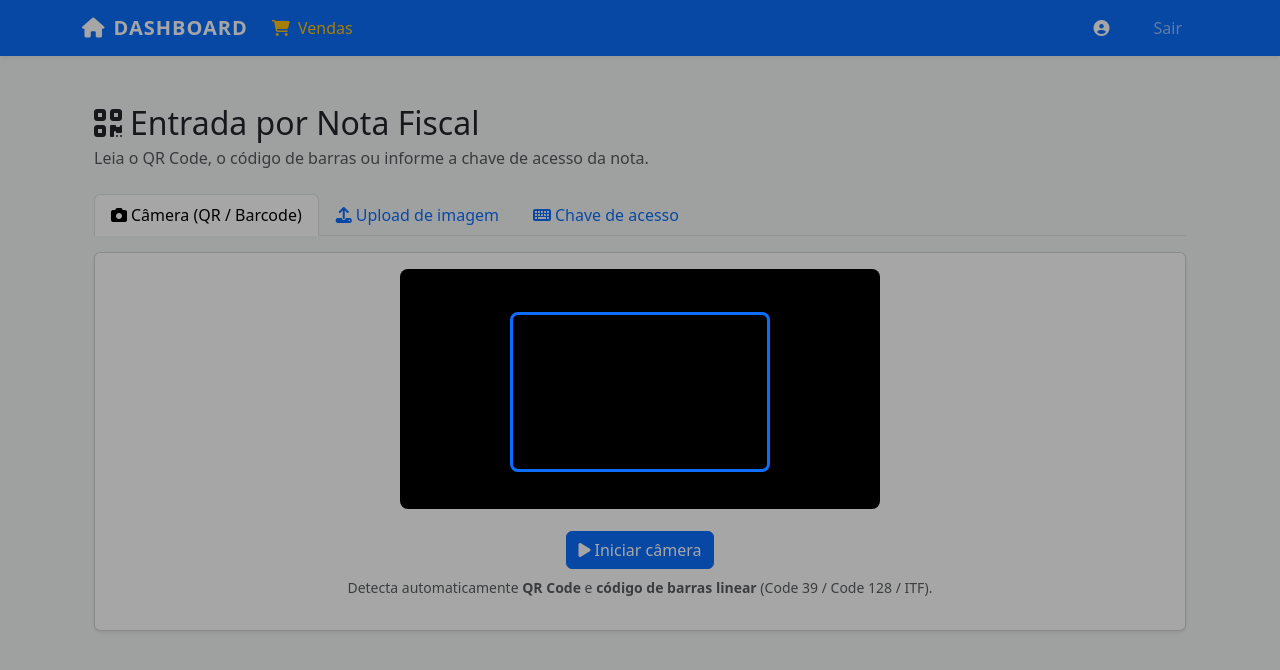
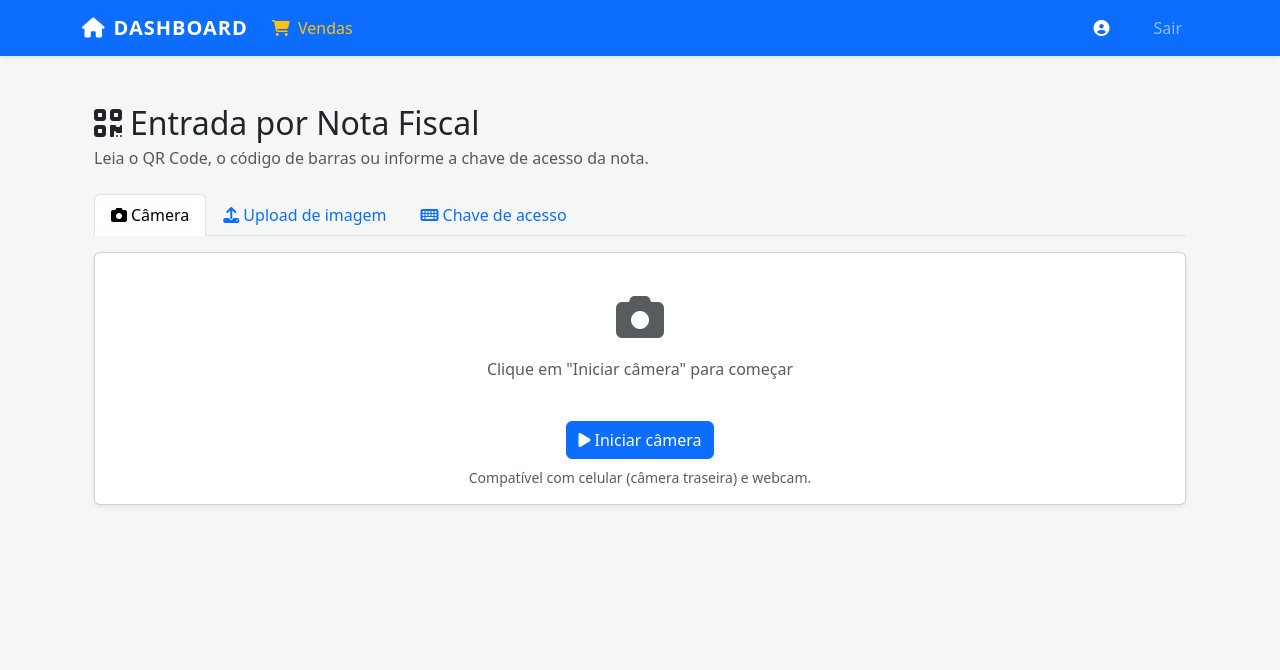
Before and after one commit to gustavosdefreitas/Plataforma-Gestao-Textil-PIV, a FastAPI app: template templates/nfe_scanner.html in a window 1280 px wide. Shown: the top 670 px of the page. Run offline with FastAPI, Linux system fonts and the light colour scheme; the template is opened without the code that fills it, so the values that code supplies are empty; parts of the project's set-up code (start-up, migrations or seed data) failed here and were passed over; some libraries are stand-ins or nearby versions.

Commit message:
fix: scanner NF-e — câmera, QR detection e feedback melhorados
Problemas corrigidos:
- jsQR tentava só 'dontInvert' — agora tenta 3 modos (dontInvert,
  onlyInvert, attemptBoth) para pegar QR em qualquer contraste
- jaLeu impedia re-scan após erro — substituído por jaEnviou com
  reset automático no botão 'Tentar novamente'
- Upload agora tenta 3 modos de inversão + rescala 50% como fallback
- Câmera tenta facingMode environment (traseira) e faz fallback para
  qualquer câmera se bloquear
- Feedback visual de debug mostrando o que está sendo lido
- Mensagem de erro específica quando câmera é bloqueada (HTTPS/permissão)
- ZXing removido (causava erros silenciosos) — câmera foca só no jsQR
  que é mais estável; barcode linear via chave de acesso na aba dedicada
- Botão 'Tentar novamente' reseta estado sem recarregar a página

```diff
--- a/templates/nfe_scanner.html
+++ b/templates/nfe_scanner.html
@@ -6,56 +6,55 @@
   <h2 class="mb-1"><i class="fas fa-qrcode me-2" aria-hidden="true"></i>Entrada por Nota Fiscal</h2>
   <p class="text-muted mb-4">Leia o QR Code, o código de barras ou informe a chave de acesso da nota.</p>
 
-  <!-- Abas -->
   <ul class="nav nav-tabs mb-3" role="tablist">
     <li class="nav-item" role="presentation">
-      <button class="nav-link active" data-bs-toggle="tab" data-bs-target="#tab-camera" type="button" role="tab" aria-selected="true">
-        <i class="fas fa-camera me-1" aria-hidden="true"></i>Câmera (QR / Barcode)
+      <button class="nav-link active" data-bs-toggle="tab" data-bs-target="#tab-camera" type="button" role="tab">
+        <i class="fas fa-camera me-1"></i>Câmera
       </button>
     </li>
     <li class="nav-item" role="presentation">
-      <button class="nav-link" data-bs-toggle="tab" data-bs-target="#tab-upload" type="button" role="tab" aria-selected="false">
-        <i class="fas fa-upload me-1" aria-hidden="true"></i>Upload de imagem
+      <button class="nav-link" data-bs-toggle="tab" data-bs-target="#tab-upload" type="button" role="tab">
+        <i class="fas fa-upload me-1"></i>Upload de imagem
       </button>
     </li>
     <li class="nav-item" role="presentation">
-      <button class="nav-link" data-bs-toggle="tab" data-bs-target="#tab-chave" type="button" role="tab" aria-selected="false">
-        <i class="fas fa-keyboard me-1" aria-hidden="true"></i>Chave de acesso
+      <button class="nav-link" data-bs-toggle="tab" data-bs-target="#tab-chave" type="button" role="tab">
+        <i class="fas fa-keyboard me-1"></i>Chave de acesso
       </button>
     </li>
   </ul>
 
   <div class="tab-content">
 
-    <!-- ABA CÂMERA (QR Code via jsQR + Code 39/128 via ZXing) -->
+    <!-- ABA CÂMERA -->
     <div class="tab-pane fade show active" id="tab-camera" role="tabpanel">
       <div class="card shadow-sm">
         <div class="card-body text-center">
-          <div id="camera-container" style="position:relative; max-width:480px; margin:0 auto;">
-            <video id="preview" style="width:100%; border-radius:8px; background:#000;" playsinline autoplay muted></video>
-            <canvas id="canvas" style="display:none;"></canvas>
-            <!-- Guia visual de enquadramento -->
-            <div style="
-              position:absolute; top:50%; left:50%;
-              transform:translate(-50%,-50%);
-              width:260px; height:160px;
-              border:3px solid #0d6efd;
-              border-radius:8px;
-              box-shadow:0 0 0 9999px rgba(0,0,0,0.35);
-              pointer-events:none;">
-            </div>
+          <video id="preview" style="width:100%; max-width:480px; border-radius:8px; background:#000; display:none;" playsinline autoplay muted></video>
+          <canvas id="canvas" style="display:none;"></canvas>
+
+          <div id="camera-placeholder" class="py-4 text-muted">
+            <i class="fas fa-camera fa-3x mb-3 d-block"></i>
+            Clique em "Iniciar câmera" para começar
           </div>
-          <div class="mt-3 d-flex justify-content-center gap-2">
+
+          <div class="mt-3 d-flex justify-content-center gap-2 flex-wrap">
             <button class="btn btn-primary" id="btn-start-camera" onclick="iniciarCamera()">
-              <i class="fas fa-play me-1" aria-hidden="true"></i>Iniciar câmera
+              <i class="fas fa-play me-1"></i>Iniciar câmera
             </button>
             <button class="btn btn-secondary" id="btn-stop-camera" onclick="pararCamera()" style="display:none;">
-              <i class="fas fa-stop me-1" aria-hidden="true"></i>Parar
+              <i class="fas fa-stop me-1"></i>Parar
             </button>
           </div>
-          <p class="text-muted mt-2 small" id="camera-status">
-            Detecta automaticamente <strong>QR Code</strong> e <strong>código de barras linear</strong> (Code 39 / Code 128 / ITF).
-          </p>
+
+          <div id="camera-status" class="mt-2 small text-muted">
+            Compatível com celular (câmera traseira) e webcam.
+          </div>
+
+          <!-- Debug: mostrar o que a câmera está lendo -->
+          <div id="debug-leitura" class="mt-2 d-none">
+            <span class="badge bg-secondary" id="debug-text">Aguardando leitura...</span>
+          </div>
         </div>
       </div>
     </div>
@@ -64,171 +63,168 @@
     <div class="tab-pane fade" id="tab-upload" role="tabpanel">
       <div class="card shadow-sm">
         <div class="card-body">
+          <p class="text-muted small mb-3">
+            <i class="fas fa-lightbulb me-1 text-warning"></i>
+            <strong>Dica:</strong> Se a câmera não funcionar, tire uma foto da nota pelo celular e faça o upload aqui.
+          </p>
           <label for="upload-input" class="form-label fw-semibold">Selecione a foto da nota fiscal</label>
-          <input class="form-control" type="file" id="upload-input" accept="image/*" onchange="lerCodigoUpload(this)" aria-label="Imagem da nota fiscal">
-          <p class="text-muted mt-2 small">Tenta ler QR Code e código de barras linear. Nenhum arquivo é enviado ao servidor.</p>
+          <input class="form-control" type="file" id="upload-input" accept="image/*" onchange="lerCodigoUpload(this)">
           <canvas id="canvas-upload" style="display:none;"></canvas>
         </div>
       </div>
     </div>
 
-    <!-- ABA CHAVE DE ACESSO (44 dígitos — funciona para notas sem QR Code) -->
+    <!-- ABA CHAVE DE ACESSO -->
     <div class="tab-pane fade" id="tab-chave" role="tabpanel">
       <div class="card shadow-sm">
         <div class="card-body">
-          <label for="input-chave" class="form-label fw-semibold">
-            Chave de acesso da NF-e / NFC-e
-          </label>
+          <p class="text-muted small mb-3">
+            <i class="fas fa-lightbulb me-1 text-warning"></i>
+            <strong>Opção mais confiável:</strong> Digite ou cole a chave de 44 dígitos impressa abaixo do código de barras no DANFE.
+          </p>
+          <label for="input-chave" class="form-label fw-semibold">Chave de acesso (44 dígitos)</label>
           <div class="input-group">
             <input type="text" id="input-chave" class="form-control font-monospace"
-              placeholder="00000000000000000000000000000000000000000000"
+              placeholder="0000 0000 0000 0000 0000 0000 0000 0000 0000 0000 0000"
               maxlength="54"
-              aria-label="Chave de acesso da nota fiscal (44 dígitos)"
               oninput="formatarChave(this)">
             <button class="btn btn-primary" type="button" onclick="enviarChave()">
-              <i class="fas fa-search me-1" aria-hidden="true"></i>Consultar
+              <i class="fas fa-search me-1"></i>Consultar
             </button>
           </div>
-          <div class="form-text">
-            44 dígitos numéricos — impressos abaixo do código de barras na DANFE ou no DANF-e.
-            Pode conter espaços ou pontos (serão ignorados automaticamente).
-          </div>
+          <div class="form-text">44 dígitos numéricos — pode conter espaços (serão ignorados).</div>
         </div>
       </div>
     </div>
 
   </div><!-- /tab-content -->
 
-  <!-- RESULTADO DO QR / Barcode -->
+  <!-- PROCESSANDO -->
   <div id="resultado-qr" class="mt-4" style="display:none;">
     <div class="alert alert-success py-2">
-      <i class="fas fa-check-circle me-2" aria-hidden="true"></i>
-      <strong>Código lido com sucesso!</strong>
-      <div class="mt-1 small text-break" id="url-qr"></div>
+      <i class="fas fa-check-circle me-2"></i>
+      <strong>Código detectado!</strong>
+      <div class="mt-1 small text-break font-monospace" id="url-qr"></div>
     </div>
-    <div class="text-center">
-      <span class="spinner-border spinner-border-sm me-2" id="spinner-consulta" role="status" aria-label="Consultando..."></span>
-      <span id="status-consulta">Consultando dados na Sefaz...</span>
+    <div class="text-center mt-2">
+      <div class="spinner-border spinner-border-sm me-2" id="spinner-consulta" role="status"></div>
+      <span id="status-consulta">Consultando dados...</span>
     </div>
   </div>
 
   <!-- ERRO -->
   <div id="erro-qr" class="mt-4 alert alert-danger" style="display:none;">
-    <i class="fas fa-exclamation-triangle me-2" aria-hidden="true"></i>
-    <span id="msg-erro"></span>
-    <div class="mt-2">
-      <small class="text-muted">Se o problema persistir, use a aba <strong>Chave de acesso</strong> para digitar os 44 dígitos manualmente.</small>
+    <i class="fas fa-exclamation-triangle me-2"></i>
+    <strong id="msg-erro"></strong>
+    <div class="mt-2 small text-muted">
+      Se o problema persistir, use a aba <strong>Chave de acesso</strong> e digite os 44 dígitos manualmente.
     </div>
+    <button class="btn btn-sm btn-outline-danger mt-2" onclick="resetarTela()">
+      <i class="fas fa-redo me-1"></i>Tentar novamente
+    </button>
   </div>
+
 </div>
 
-<!-- jsQR para QR Code -->
 <script src="https://cdn.jsdelivr.net/npm/jsqr@1.4.0/dist/jsQR.min.js"></script>
-<!-- ZXing para códigos de barras lineares (Code 39, Code 128, ITF, EAN-13, EAN-8) -->
-<script src="https://cdn.jsdelivr.net/npm/@zxing/library@0.19.1/umd/index.min.js"></script>
 
 <script>
-// ──────────────────────────────────────────────────────────
-//  Controle geral
-// ──────────────────────────────────────────────────────────
+// ── Estado global ─────────────────────────────────────────────
 let stream      = null;
 let scanLoop    = null;
-let jaLeu       = false;
-let zxingReader = null;
+let jaEnviou    = false;   // impede duplo envio
 
-// ZXing — suporta Code39, Code128, ITF, EAN-13, EAN-8, etc.
-try {
-  const hints = new Map();
-  const formats = [
-    ZXing.BarcodeFormat.CODE_39,
-    ZXing.BarcodeFormat.CODE_128,
-    ZXing.BarcodeFormat.ITF,
-    ZXing.BarcodeFormat.EAN_13,
-    ZXing.BarcodeFormat.EAN_8,
-  ];
-  hints.set(ZXing.DecodeHintType.POSSIBLE_FORMATS, formats);
-  zxingReader = new ZXing.MultiFormatReader();
-  zxingReader.setHints(hints);
-} catch(e) {
-  console.warn("ZXing não inicializado:", e);
-}
+// ── Câmera ────────────────────────────────────────────────────
+async function iniciarCamera() {
+  jaEnviou = false;
+  const video     = document.getElementById('preview');
+  const placeholder = document.getElementById('camera-placeholder');
+  const btnStart  = document.getElementById('btn-start-camera');
+  const btnStop   = document.getElementById('btn-stop-camera');
+  const status    = document.getElementById('camera-status');
+  const debug     = document.getElementById('debug-leitura');
 
-// ──────────────────────────────────────────────────────────
-//  Câmera
-// ──────────────────────────────────────────────────────────
-async function iniciarCamera() {
-  jaLeu = false;
-  document.getElementById('btn-start-camera').style.display = 'none';
-  document.getElementById('btn-stop-camera').style.display  = '';
-  document.getElementById('camera-status').textContent = 'Aponte para o QR Code ou código de barras da nota...';
+  btnStart.disabled = true;
+  status.textContent = 'Solicitando permissão de câmera...';
+
   try {
-    stream = await navigator.mediaDevices.getUserMedia({
-      video: { facingMode: { ideal: 'environment' }, width: { ideal: 1280 }, height: { ideal: 720 } }
-    });
-    const video = document.getElementById('preview');
+    // Tenta câmera traseira primeiro (celular), depois qualquer câmera
+    let constraints = { video: { facingMode: { ideal: 'environment' }, width: { ideal: 1280 }, height: { ideal: 960 } } };
+    try {
+      stream = await navigator.mediaDevices.getUserMedia(constraints);
+    } catch(e1) {
+      stream = await navigator.mediaDevices.getUserMedia({ video: true });
+    }
+
     video.srcObject = stream;
     await video.play();
+
+    placeholder.style.display = 'none';
+    video.style.display       = '';
+    btnStart.style.display    = 'none';
+    btnStop.style.display     = '';
+    btnStart.disabled         = false;
+    debug.classList.remove('d-none');
+    status.textContent = 'Aponte para o QR Code da nota...';
+
     video.addEventListener('loadedmetadata', () => {
-      scanLoop = setInterval(escanear, 250);
+      scanLoop = setInterval(escanear, 300);
     }, { once: true });
+
   } catch(e) {
-    document.getElementById('camera-status').textContent = 'Erro ao acessar câmera: ' + e.message;
-    document.getElementById('btn-start-camera').style.display = '';
-    document.getElementById('btn-stop-camera').style.display  = 'none';
+    btnStart.disabled = false;
+    status.innerHTML = `<span class="text-danger"><i class="fas fa-exclamation-triangle me-1"></i>
+      Câmera bloqueada: <strong>${e.message}</strong>.<br>
+      Use a aba <strong>Upload de imagem</strong> ou <strong>Chave de acesso</strong>.</span>`;
   }
 }
 
 function escanear() {
-  if (jaLeu) return;
+  if (jaEnviou) return;
   const video = document.getElementById('preview');
-  if (!video || video.readyState !== video.HAVE_ENOUGH_DATA) return;
+  if (!video || video.readyState < 2) return;
 
   const canvas = document.getElementById('canvas');
   canvas.width  = video.videoWidth;
   canvas.height = video.videoHeight;
-  const ctx = canvas.getContext('2d');
-  ctx.drawImage(video, 0, 0, canvas.width, canvas.height);
+  const ctx = canvas.getContext('2d', { willReadFrequently: true });
+  ctx.drawImage(video, 0, 0);
+
   const imgData = ctx.getImageData(0, 0, canvas.width, canvas.height);
 
-  // 1) Tenta QR Code primeiro (jsQR)
-  const qr = jsQR(imgData.data, imgData.width, imgData.height, { inversionAttempts: 'dontInvert' });
-  if (qr && qr.data) {
-    jaLeu = true;
-    pararCamera();
-    processarCodigo(qr.data, 'qr');
-    return;
+  // Tenta 3 modos de inversão para pegar QR Codes claros e escuros
+  const modos = ['dontInvert', 'onlyInvert', 'attemptBoth'];
+  for (const modo of modos) {
+    const qr = jsQR(imgData.data, imgData.width, imgData.height, { inversionAttempts: modo });
+    if (qr && qr.data && qr.data.length > 5) {
+      document.getElementById('debug-text').textContent = 'QR lido: ' + qr.data.substring(0, 60) + '...';
+      jaEnviou = true;
+      pararCamera();
+      processarCodigo(qr.data.trim());
+      return;
+    }
   }
 
-  // 2) Tenta código de barras linear (ZXing)
-  if (zxingReader) {
-    try {
-      const luminance = new ZXing.HTMLCanvasElementLuminanceSource(canvas);
-      const binarizer = new ZXing.HybridBinarizer(luminance);
-      const bitmap    = new ZXing.BinaryBitmap(binarizer);
-      const result    = zxingReader.decode(bitmap);
-      if (result && result.getText()) {
-        jaLeu = true;
-        pararCamera();
-        processarCodigo(result.getText(), 'barcode');
-        return;
-      }
-    } catch(e) {
-      // NotFoundException é lançada quando não lê — normal, ignorar
-    }
+  // Feedback visual de que está escaneando
+  const frameCount = (parseInt(document.getElementById('debug-text').dataset.frame || 0) + 1);
+  document.getElementById('debug-text').dataset.frame = frameCount;
+  if (frameCount % 5 === 0) {
+    document.getElementById('debug-text').textContent = 'Escaneando... (mova levemente a câmera)';
   }
 }
 
 function pararCamera() {
   if (scanLoop) { clearInterval(scanLoop); scanLoop = null; }
   if (stream)   { stream.getTracks().forEach(t => t.stop()); stream = null; }
-  document.getElementById('btn-start-camera').style.display = '';
-  document.getElementById('btn-stop-camera').style.display  = 'none';
+  const video = document.getElementById('preview');
+  if (video) { video.style.display = 'none'; video.srcObject = null; }
+  document.getElementById('camera-placeholder').style.display = '';
+  document.getElementById('btn-start-camera').style.display   = '';
+  document.getElementById('btn-stop-camera').style.display    = 'none';
   document.getElementById('camera-status').textContent = 'Câmera parada.';
 }
 
-// ──────────────────────────────────────────────────────────
-//  Upload de imagem
-// ──────────────────────────────────────────────────────────
+// ── Upload de imagem ──────────────────────────────────────────
 function lerCodigoUpload(input) {
   if (!input.files[0]) return;
   const reader = new FileReader();
@@ -238,101 +234,111 @@ function lerCodigoUpload(input) {
       const canvas = document.getElementById('canvas-upload');
       canvas.width  = img.width;
       canvas.height = img.height;
-      const ctx = canvas.getContext('2d');
+      const ctx = canvas.getContext('2d', { willReadFrequently: true });
       ctx.drawImage(img, 0, 0);
+      const imgData = ctx.getImageData(0, 0, img.width, img.height);
 
-      // Tenta QR primeiro
-      const imgData = ctx.getImageData(0, 0, img.width, img.height);
-      const qr = jsQR(imgData.data, img.width, img.height);
-      if (qr && qr.data) {
-        processarCodigo(qr.data, 'qr');
+      // Tenta todos os modos de inversão
+      const modos = ['dontInvert', 'onlyInvert', 'attemptBoth'];
+      for (const modo of modos) {
+        const qr = jsQR(imgData.data, img.width, img.height, { inversionAttempts: modo });
+        if (qr && qr.data && qr.data.length > 5) {
+          processarCodigo(qr.data.trim());
+          return;
+        }
+      }
+
+      // Tenta redimensionar para metade (às vezes melhora a leitura)
+      const canvas2 = document.createElement('canvas');
+      canvas2.width  = Math.floor(img.width / 2);
+      canvas2.height = Math.floor(img.height / 2);
+      const ctx2 = canvas2.getContext('2d');
+      ctx2.drawImage(img, 0, 0, canvas2.width, canvas2.height);
+      const imgData2 = ctx2.getImageData(0, 0, canvas2.width, canvas2.height);
+      const qr2 = jsQR(imgData2.data, canvas2.width, canvas2.height, { inversionAttempts: 'attemptBoth' });
+      if (qr2 && qr2.data) {
+        processarCodigo(qr2.data.trim());
         return;
       }
 
-      // Tenta barcode linear
-      if (zxingReader) {
-        try {
-          const luminance = new ZXing.HTMLCanvasElementLuminanceSource(canvas);
-          const binarizer = new ZXing.HybridBinarizer(luminance);
-          const bitmap    = new ZXing.BinaryBitmap(binarizer);
-          const result    = zxingReader.decode(bitmap);
-          if (result && result.getText()) {
-            processarCodigo(result.getText(), 'barcode');
-            return;
-          }
-        } catch(e) { /* não encontrou */ }
-      }
-
-      mostrarErro('Nenhum QR Code ou código de barras encontrado na imagem. Tente com mais luz ou use a aba "Chave de acesso".');
+      mostrarErro('QR Code não encontrado na imagem. Tente uma foto mais próxima, com boa iluminação e o QR Code bem enquadrado — ou use a aba "Chave de acesso".');
     };
     img.src = e.target.result;
   };
   reader.readAsDataURL(input.files[0]);
 }
 
-// ──────────────────────────────────────────────────────────
-//  Chave de acesso (input manual — 44 dígitos)
-// ──────────────────────────────────────────────────────────
+// ── Chave manual ──────────────────────────────────────────────
 function formatarChave(input) {
-  // Remove tudo que não for dígito
-  let val = input.value.replace(/\D/g, '').slice(0, 44);
-  // Insere espaço a cada 4 dígitos para facilitar leitura
+  const val = input.value.replace(/\D/g, '').slice(0, 44);
   input.value = val.match(/.{1,4}/g)?.join(' ') || val;
 }
 
 function enviarChave() {
   const raw = document.getElementById('input-chave').value.replace(/\D/g, '');
   if (raw.length !== 44) {
-    mostrarErro('A chave de acesso deve ter exatamente 44 dígitos numéricos.');
+    mostrarErro('A chave deve ter exatamente 44 dígitos numéricos. Verifique e tente novamente.');
     return;
   }
-  processarCodigo(raw, 'chave');
+  processarCodigo(raw);
 }
 
-// ──────────────────────────────────────────────────────────
-//  Processamento comum (QR, barcode ou chave)
-// ──────────────────────────────────────────────────────────
-function processarCodigo(valor, tipo) {
+// ── Processamento comum ───────────────────────────────────────
+function processarCodigo(valor) {
+  if (!valor) return;
+
   document.getElementById('resultado-qr').style.display = '';
   document.getElementById('erro-qr').style.display      = 'none';
   document.getElementById('spinner-consulta').style.display = '';
   document.getElementById('status-consulta').textContent   = 'Consultando dados na Sefaz...';
+  document.getElementById('url-qr').textContent = valor.length > 80 ? valor.substring(0, 80) + '...' : valor;
 
-  const label = tipo === 'qr'      ? 'QR Code: '      :
-                tipo === 'barcode' ? 'Cód. barras: '   : 'Chave: ';
-  document.getElementById('url-qr').textContent = label + valor;
-
-  // Detectar se é URL (QR Code) ou chave/barcode (44 dígitos)
-  const isUrl   = valor.startsWith('http');
-  const isChave = /^\d{44}$/.test(valor.replace(/\D/g, ''));
-
-  const body = isUrl   ? { url:   valor } :
-               isChave ? { chave: valor.replace(/\D/g, '') } :
-                         { url:   valor };  // fallback
+  // Determinar se é URL ou chave de 44 dígitos
+  const soDigitos = valor.replace(/\D/g, '');
+  const body = valor.startsWith('http')
+    ? { url: valor }
+    : soDigitos.length === 44
+      ? { chave: soDigitos }
+      : { url: valor };  // fallback: envia como URL
 
   fetch('/nfe/consultar', {
-    method:  'POST',
+    method: 'POST',
     headers: { 'Content-Type': 'application/json' },
-    body:    JSON.stringify(body)
+    body: JSON.stringify(body)
   })
-  .then(r => r.json())
+  .then(r => {
+    if (!r.ok && r.status !== 400 && r.status !== 422) {
+      throw new Error(`Erro HTTP ${r.status}`);
+    }
+    return r.json();
+  })
   .then(data => {
     document.getElementById('spinner-consulta').style.display = 'none';
     if (data.erro) {
       mostrarErro(data.erro);
-      document.getElementById('resultado-qr').style.display = 'none';
     } else {
       window.location.href = '/nfe/confirmar?token=' + data.token;
     }
   })
-  .catch(() => mostrarErro('Erro de conexão ao consultar a nota. Verifique sua internet e tente novamente.'));
+  .catch(err => {
+    mostrarErro('Erro de conexão: ' + err.message + '. Verifique sua internet e tente novamente.');
+  });
 }
 
 function mostrarErro(msg) {
-  document.getElementById('erro-qr').style.display         = '';
-  document.getElementById('msg-erro').textContent          = msg;
+  document.getElementById('erro-qr').style.display          = '';
+  document.getElementById('msg-erro').textContent           = msg;
   document.getElementById('spinner-consulta').style.display = 'none';
-  document.getElementById('resultado-qr').style.display    = 'none';
+  document.getElementById('resultado-qr').style.display     = 'none';
+  jaEnviou = false;
+}
+
+function resetarTela() {
+  jaEnviou = false;
+  document.getElementById('erro-qr').style.display      = 'none';
+  document.getElementById('resultado-qr').style.display = 'none';
+  document.getElementById('upload-input').value         = '';
+  document.getElementById('input-chave').value          = '';
 }
 </script>
 {% endblock %}
```
